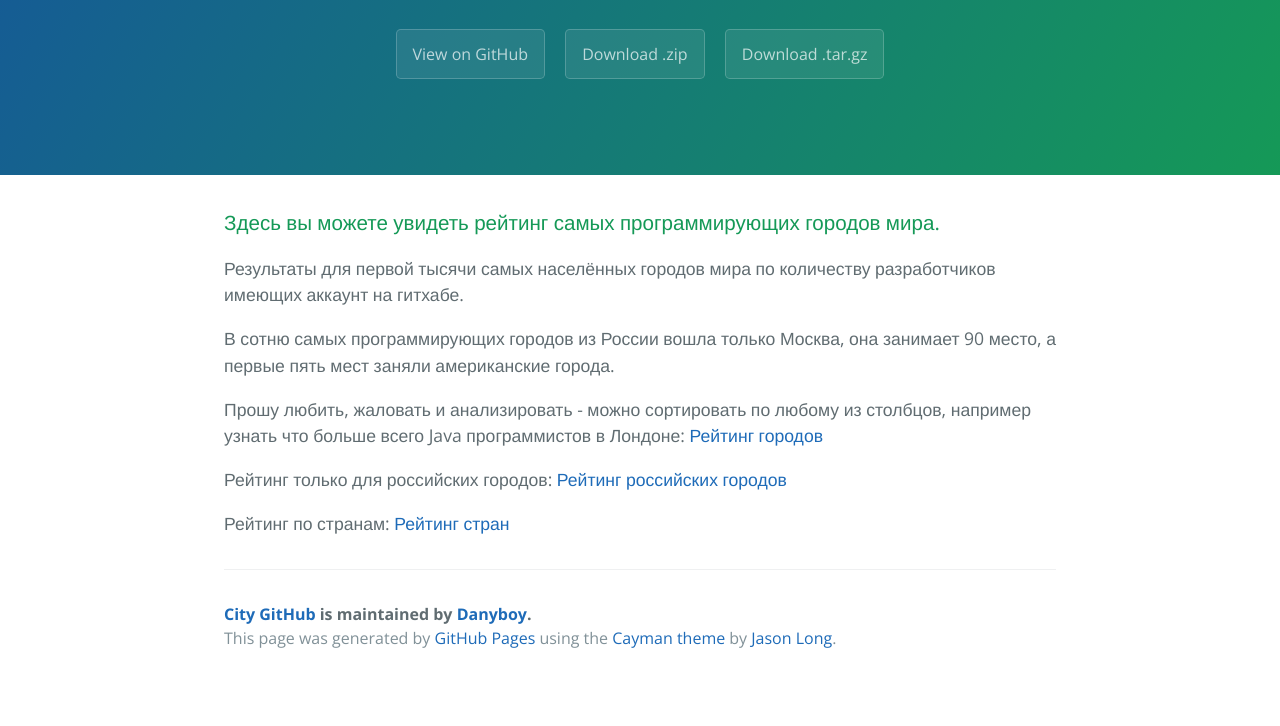
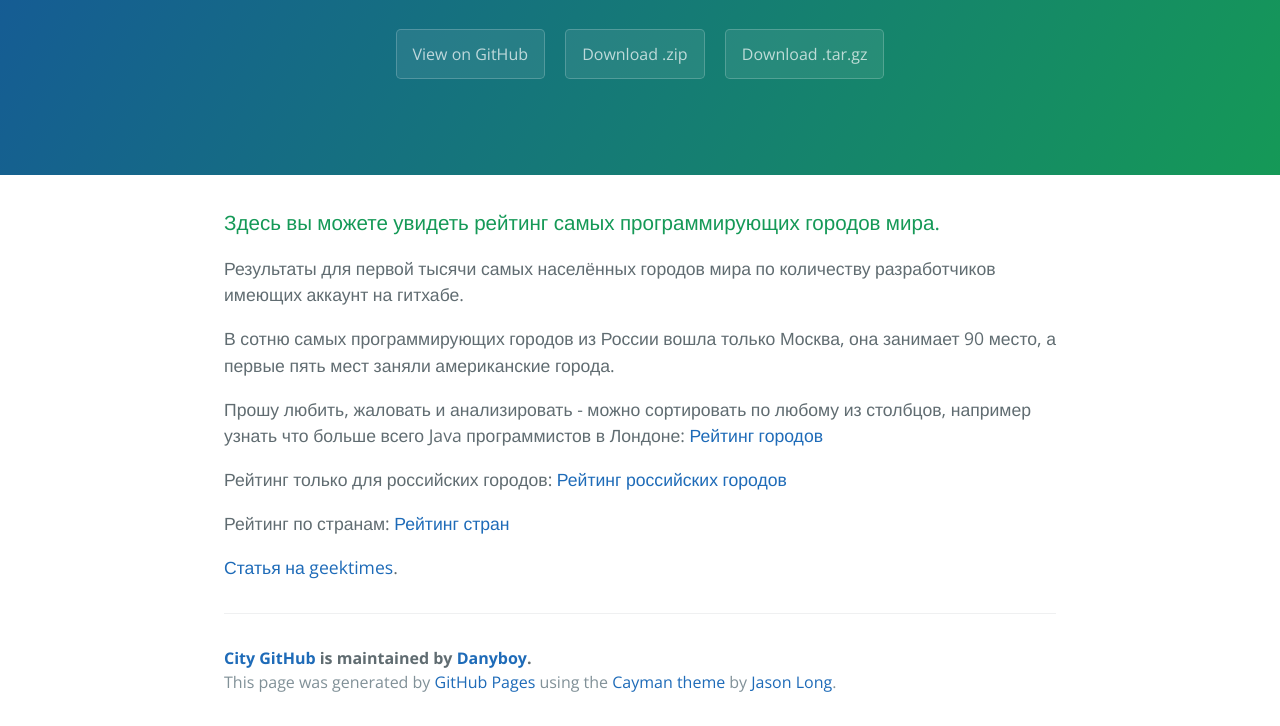
Before and after one commit to Danyboy/city_github, a plain HTML site: page index.html in a window 1280 px wide. Shown: the part 208-934 px from the top of the page. Before the commit the page ends 890 px from the top, so only its background shows below. Drawn offline with nearby package versions, Linux system fonts and the light colour scheme.

Commit message:
Added links to geektimes

```diff
--- a/index.html
+++ b/index.html
@@ -38,6 +38,13 @@
 <a href="./html/countries.html">Рейтинг стран</a>
 </p>
 
+<p>
+<a href="http://geektimes.ru/post/262806/">Статья на geektimes</a>.
+</p>
+
+
+
+
       <footer class="site-footer">
         <span class="site-footer-owner"><a href="https://github.com/Danyboy/city_github">City GitHub</a> is maintained by <a href="https://github.com/Danyboy">Danyboy</a>.</span>
 
```
